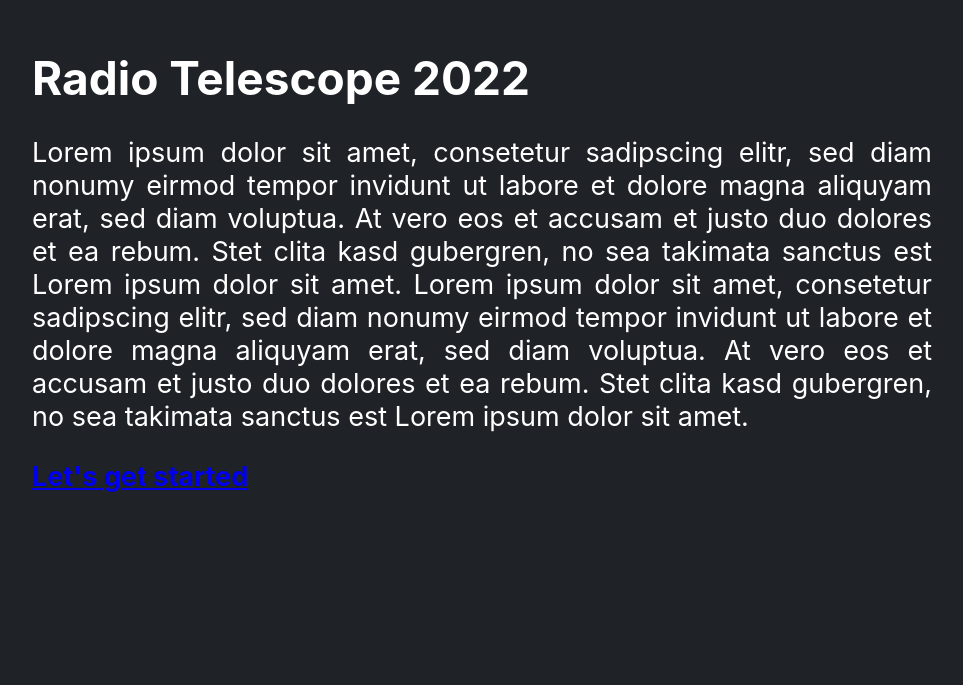
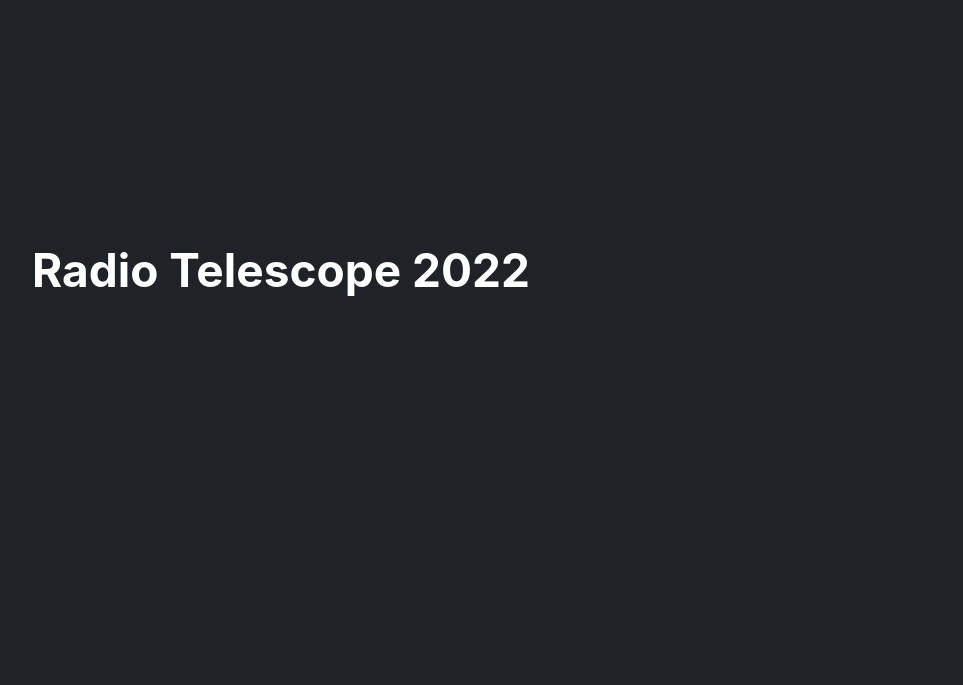
Before and after one commit to Lore-Lorentz-Schule/radio-telescope-2022, a React (Create React App) app: page / in a window 1280 px wide. Shown: the part 115-800 px from the top of the page, without its empty margins (158-1121 px from the left). Built offline with nearby package versions, Linux system fonts and the light colour scheme.

Commit message:
:fire: removed e.g. text

```diff
--- a/src/pages/Home.js
+++ b/src/pages/Home.js
@@ -10,15 +10,8 @@ function Home() {
             <div className='App__text_subtitle'>
             </div>
             <h1>Radio Telescope 2022</h1>
-            <p>
-              Lorem ipsum dolor sit amet, consetetur sadipscing elitr, sed diam nonumy eirmod tempor
-              invidunt ut labore et dolore magna aliquyam erat, sed diam voluptua. At vero eos et accusam
-              et justo duo dolores et ea rebum. Stet clita kasd gubergren, no sea takimata sanctus est
-              Lorem ipsum dolor sit amet. Lorem ipsum dolor sit amet, consetetur sadipscing elitr, sed diam
-              nonumy eirmod tempor invidunt ut labore et dolore magna aliquyam erat, sed diam voluptua. At vero
-              eos et accusam et justo duo dolores et ea rebum. Stet clita kasd gubergren, no sea takimata sanctus
-              est Lorem ipsum dolor sit amet.</p>
-            <p><a href='/topics'><strong>Let's get started</strong></a></p>
+
+
           </div>
         </div>
 
```
